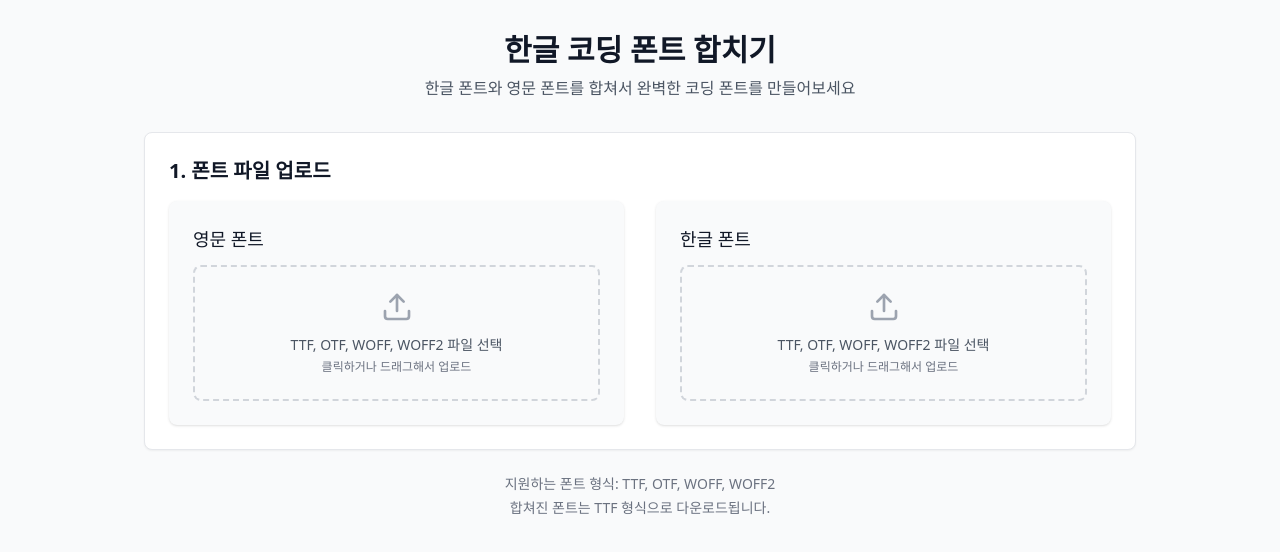
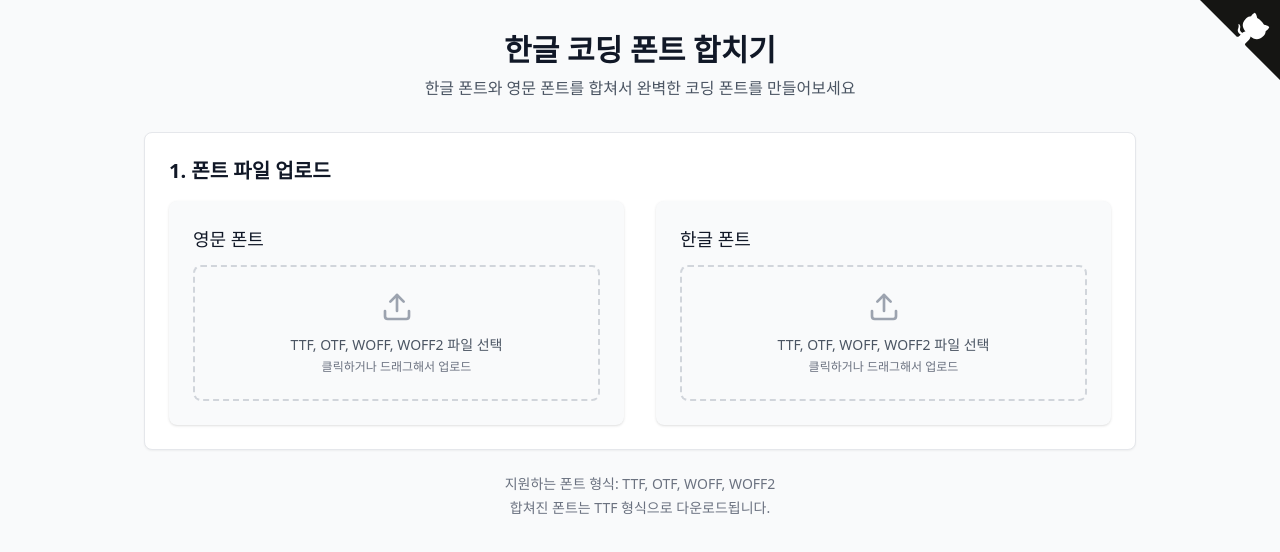
Before and after one commit to gyuha/hangeul-coding-font, a React (Vite) app: page / in a window 1280 px wide. Shown: the top 552 px of the page. Built offline with nearby package versions, Linux system fonts and the light colour scheme.

Commit message:
README.md 파일을 한글 코딩 폰트 병합기 프로젝트에 맞게 업데이트하고, 주요 기능 및 사용 방법을 추가했습니다. App.tsx에 GitHub 링크를 추가하여 프로젝트의 소스 코드에 쉽게 접근할 수 있도록 했습니다.

```diff
--- a/src/App.tsx
+++ b/src/App.tsx
@@ -3,6 +3,7 @@
 import DownloadOverlay from "./components/DownloadOverlay"
 import FontPreview from "./components/FontPreview"
 import FontUploader from "./components/FontUploader"
+import GitHubCorner from "./components/GitHubCorner"
 import LoadingOverlay from "./components/LoadingOverlay"
 import MergeOptions from "./components/MergeOptions"
 import { Alert, AlertDescription } from "./components/ui/alert"
@@ -65,6 +66,7 @@
 
   return (
     <>
+      <GitHubCorner url="https://github.com/gyuha/hangeul-coding-font" />
       {isDownloading && <DownloadOverlay isVisible={isDownloading} />}
       <LoadingOverlay
         isVisible={fontState.isLoading && !isDownloading}
--- /dev/null
+++ b/src/components/GitHubCorner.tsx
@@ -0,0 +1,72 @@
+interface GitHubCornerProps {
+  url: string
+}
+
+export default function GitHubCorner({ url }: GitHubCornerProps) {
+  return (
+    <>
+      <a
+        href={url}
+        className="github-corner"
+        aria-label="View source on GitHub"
+        target="_blank"
+        rel="noopener noreferrer"
+      >
+        <svg
+          width="80"
+          height="80"
+          viewBox="0 0 250 250"
+          style={{
+            fill: '#151513',
+            color: '#fff',
+            position: 'absolute',
+            top: 0,
+            border: 0,
+            right: 0,
+          }}
+          aria-hidden="true"
+        >
+          <path d="M0,0 L115,115 L130,115 L142,142 L250,250 L250,0 Z" />
+          <path
+            d="M128.3,109.0 C113.8,99.7 119.0,89.6 119.0,89.6 C122.0,82.7 120.5,78.6 120.5,78.6 C119.2,72.0 123.4,76.3 123.4,76.3 C127.3,80.9 125.5,87.3 125.5,87.3 C122.9,97.6 130.6,101.9 134.4,103.2"
+            fill="currentColor"
+            style={{ transformOrigin: '130px 106px' }}
+            className="octo-arm"
+          />
+          <path
+            d="M115.0,115.0 C114.9,115.1 118.7,116.5 119.8,115.4 L133.7,101.6 C136.9,99.2 139.9,98.4 142.2,98.6 C133.8,88.0 127.5,74.4 143.8,58.0 C148.5,53.4 154.0,51.2 159.7,51.0 C160.3,49.4 163.2,43.6 171.4,40.1 C171.4,40.1 176.1,42.5 178.8,56.2 C183.1,58.6 187.2,61.8 190.9,65.4 C194.5,69.0 197.7,73.2 200.1,77.6 C213.8,80.2 216.3,84.9 216.3,84.9 C212.7,93.1 206.9,96.0 205.4,96.6 C205.1,102.4 203.0,107.8 198.3,112.5 C181.9,128.9 168.3,122.5 157.7,114.1 C157.9,116.9 156.7,120.9 152.7,124.9 L141.0,136.5 C139.8,137.7 141.6,141.9 141.8,141.8 Z"
+            fill="currentColor"
+            className="octo-body"
+          />
+        </svg>
+      </a>
+      <style jsx>{`
+        .github-corner:hover .octo-arm {
+          animation: octocat-wave 560ms ease-in-out;
+        }
+        @keyframes octocat-wave {
+          0%,
+          100% {
+            transform: rotate(0);
+          }
+          20%,
+          60% {
+            transform: rotate(-25deg);
+          }
+          40%,
+          80% {
+            transform: rotate(10deg);
+          }
+        }
+        @media (max-width: 500px) {
+          .github-corner:hover .octo-arm {
+            animation: none;
+          }
+          .github-corner .octo-arm {
+            animation: octocat-wave 560ms ease-in-out;
+          }
+        }
+      `}</style>
+    </>
+  )
+}
```
Also changed, not shown: images/screen-short.png (added), 1 other file (tests, documents, lock files or other folders).
